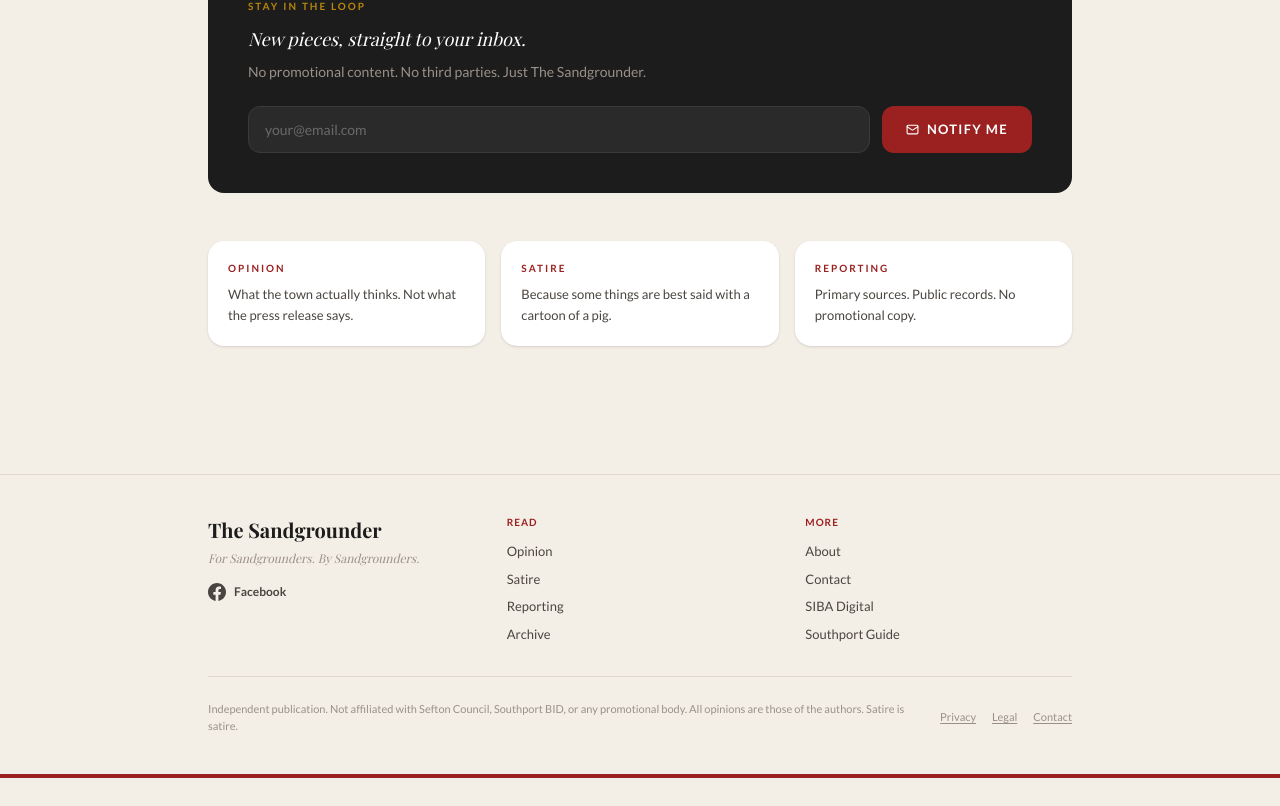
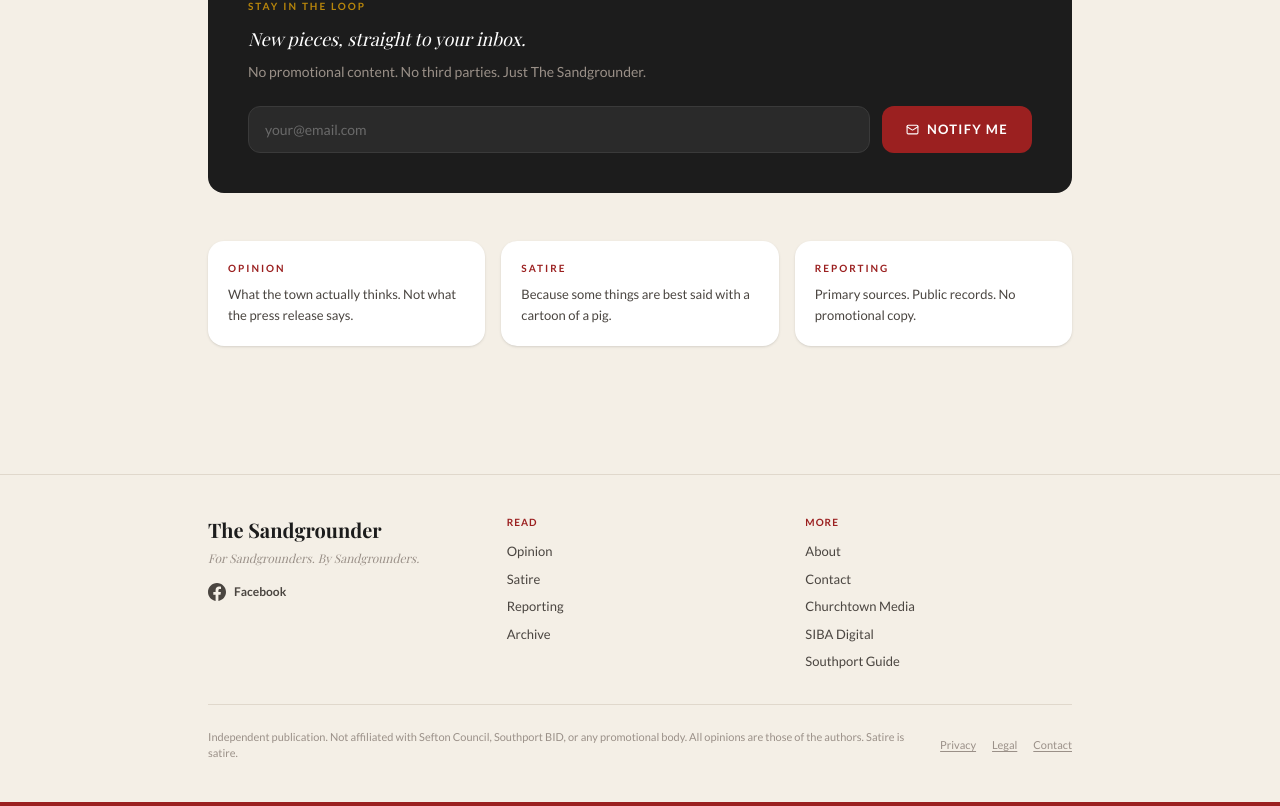
Before and after one commit to damian756/thesandgrounder, a Next.js app: page / in a window 1280 px wide. Shown: the part 2297-3103 px from the top of the page. Before the commit the page ends 3075 px from the top, so only its background shows below. Built offline with nearby package versions, Linux system fonts and the light colour scheme; a web font is replaced by a local one.

Commit message:
Add Churchtown Media link to footer

```diff
--- a/components/Footer.tsx
+++ b/components/Footer.tsx
@@ -81,9 +81,10 @@
             <div className="flex flex-col gap-2">
               {[
                 { href: "/about", label: "About" },
-                { href: "/contact", label: "Contact" },
-                { href: "https://www.siba.digital", label: "SIBA Digital" },
-                { href: "https://www.southportguide.co.uk", label: "Southport Guide" },
+                  { href: "/contact", label: "Contact" },
+                  { href: "https://www.churchtownmedia.co.uk", label: "Churchtown Media" },
+                  { href: "https://www.siba.digital", label: "SIBA Digital" },
+                  { href: "https://www.southportguide.co.uk", label: "Southport Guide" },
               ].map((l) => (
                 <Link
                   key={l.href}
```
